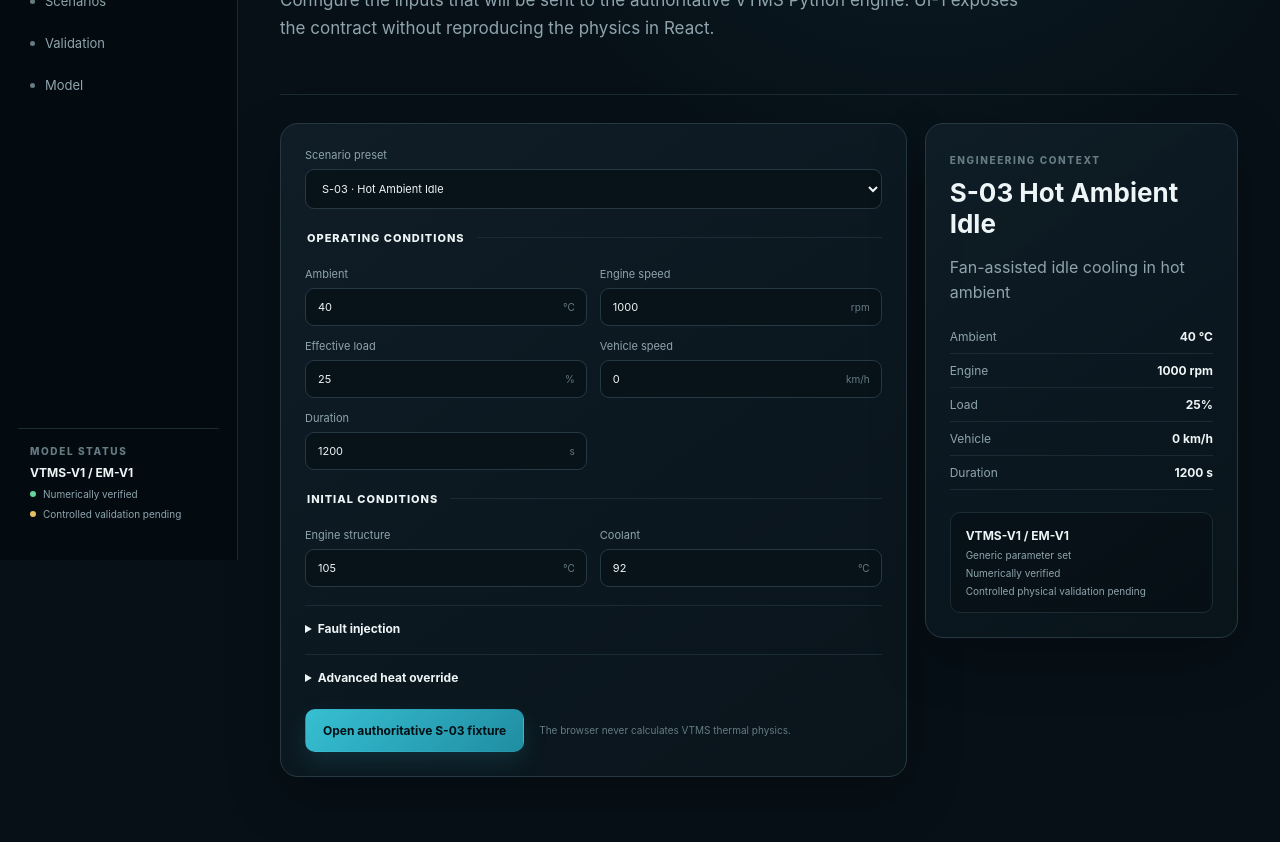
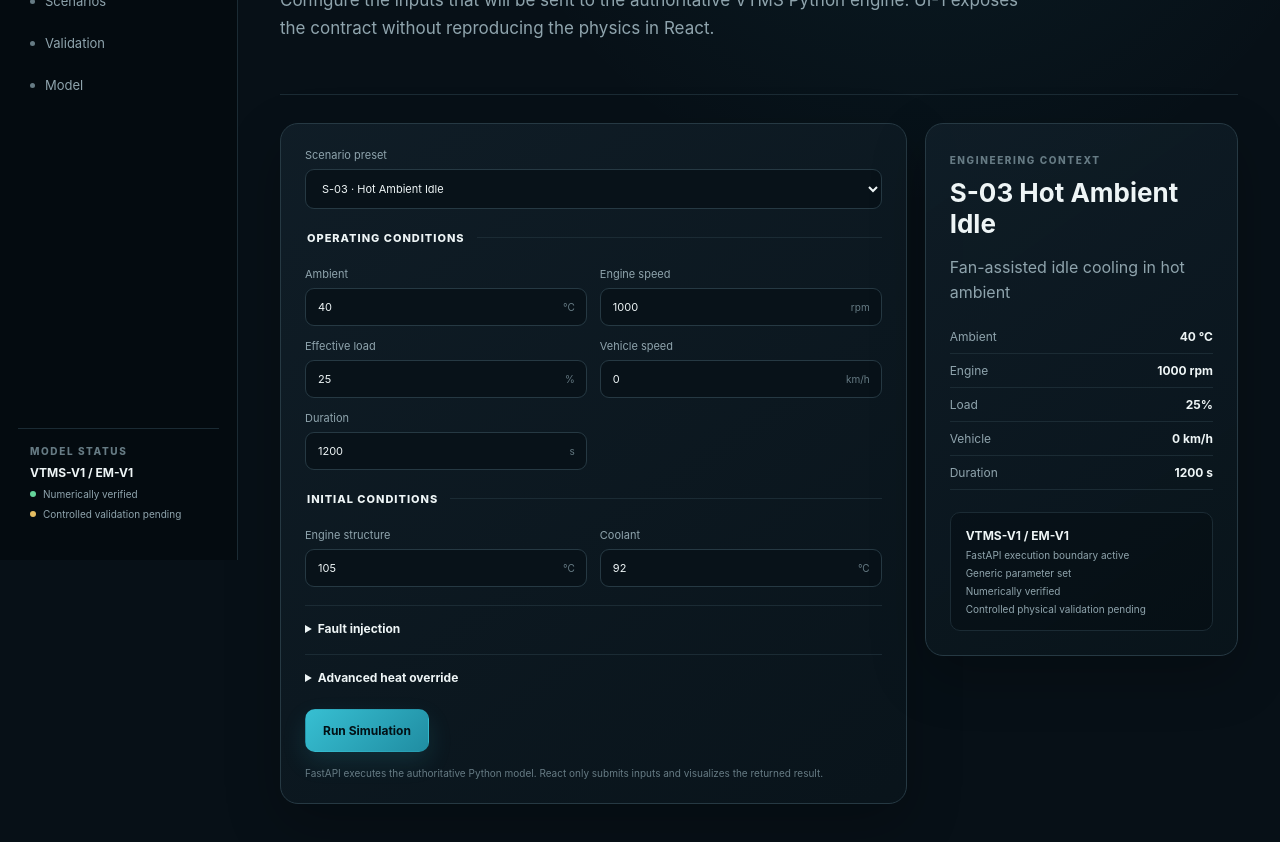
Before and after one commit to mpalmer79/vehicle-thermal-management-simulation, a Next.js app in the folder web/: page /simulate in a window 1280 px wide. Shown: the part 240-1082 px from the top of the page. Built offline with nearby package versions, Linux system fonts and the light colour scheme.

Commit message:
UI-2: execute Simulation Lab through FastAPI

```diff
--- a/web/components/simulation-form.tsx
+++ b/web/components/simulation-form.tsx
@@ -1,35 +1,183 @@
 "use client";
 
-import Link from "next/link";
 import { useMemo, useState } from "react";
-import { useSearchParams } from "next/navigation";
+import { useRouter, useSearchParams } from "next/navigation";
+
+import { runSimulation } from "@/lib/api";
 import { scenarioById, scenarios } from "@/lib/scenarios";
+import type { ThermostatMode } from "@/lib/vtms-types";
+
+type FormState = {
+  scenarioId: string;
+  ambient: number;
+  rpm: number;
+  load: number;
+  speedKmh: number;
+  duration: number;
+  engineTemp: number;
+  coolantTemp: number;
+  fanFailed: boolean;
+  thermostatMode: ThermostatMode;
+  thermostatHealthPct: number;
+  pumpHealthPct: number;
+  radiatorHealthPct: number;
+  airflowHealthPct: number;
+  engineHeatOverride: string;
+};
+
+function defaultsForScenario(id: string): FormState {
+  const scenario = scenarioById(id);
+  return {
+    scenarioId: scenario.id,
+    ambient: scenario.ambient,
+    rpm: scenario.rpm,
+    load: scenario.load,
+    speedKmh: scenario.speedKmh,
+    duration: scenario.duration,
+    engineTemp: scenario.id === "S-01" ? 20 : 105,
+    coolantTemp: scenario.id === "S-01" ? 20 : 92,
+    fanFailed: scenario.id === "S-05",
+    thermostatMode: scenario.id === "S-06" ? "stuck_closed" : "normal",
+    thermostatHealthPct: 100,
+    pumpHealthPct: scenario.id === "S-07" ? 50 : 100,
+    radiatorHealthPct: scenario.id === "S-08" ? 60 : 100,
+    airflowHealthPct: scenario.id === "S-09" ? 50 : 100,
+    engineHeatOverride: "",
+  };
+}
 
 export function SimulationForm() {
+  const router = useRouter();
   const searchParams = useSearchParams();
   const requestedScenario = searchParams.get("scenario");
   const initialScenario = scenarios.some((item) => item.id === requestedScenario) ? requestedScenario! : "S-03";
-  const [scenarioId, setScenarioId] = useState(initialScenario);
-  const scenario = useMemo(() => scenarioById(scenarioId), [scenarioId]);
+  const [form, setForm] = useState<FormState>(() => defaultsForScenario(initialScenario));
   const [custom, setCustom] = useState(false);
+  const [running, setRunning] = useState(false);
+  const [error, setError] = useState<string | null>(null);
+  const scenario = useMemo(() => scenarioById(form.scenarioId), [form.scenarioId]);
 
-  const selectScenario = (id: string) => { setScenarioId(id); setCustom(false); };
+  const update = <K extends keyof FormState>(key: K, value: FormState[K]) => {
+    setForm((current) => ({ ...current, [key]: value }));
+    setCustom(true);
+  };
+
+  const selectScenario = (id: string) => {
+    setForm(defaultsForScenario(id));
+    setCustom(false);
+    setError(null);
+  };
+
+  const submit = async (event: React.FormEvent<HTMLFormElement>) => {
+    event.preventDefault();
+    setRunning(true);
+    setError(null);
+
+    try {
+      const response = await runSimulation({
+        scenario_id: custom ? `CUSTOM-${scenario.id}` : scenario.id,
+        name: custom ? `Custom based on ${scenario.name}` : scenario.name,
+        duration_s: form.duration,
+        ambient_temp_c: form.ambient,
+        engine_speed_rpm: form.rpm,
+        effective_load_percent: form.load,
+        vehicle_speed_kmh: form.speedKmh,
+        initial_engine_temp_c: form.engineTemp,
+        initial_coolant_temp_c: form.coolantTemp,
+        engine_heat_override_w: form.engineHeatOverride.trim() === "" ? null : Number(form.engineHeatOverride),
+        output_interval_s: 2,
+        faults: {
+          fan_failed: form.fanFailed,
+          thermostat_mode: form.thermostatMode,
+          thermostat_health: form.thermostatHealthPct / 100,
+          pump_health: form.pumpHealthPct / 100,
+          radiator_health: form.radiatorHealthPct / 100,
+          airflow_health: form.airflowHealthPct / 100,
+        },
+      });
+
+      window.sessionStorage.setItem(`vtms:run:${response.run_id}`, JSON.stringify(response));
+      window.sessionStorage.setItem("vtms:last-run-id", response.run_id);
+      router.push(`/results/${response.run_id}`);
+    } catch (cause) {
+      setError(cause instanceof Error ? cause.message : "Simulation request failed.");
+    } finally {
+      setRunning(false);
+    }
+  };
 
   return (
     <div className="simulation-layout">
-      <form className="simulation-form" key={scenarioId}>
-        <label className="field full"><span>Scenario preset</span><select value={scenarioId} onChange={(event) => selectScenario(event.target.value)}>{scenarios.map((item) => <option key={item.id} value={item.id}>{item.id} · {item.name}</option>)}</select></label>
-        {custom && <div className="custom-note">Custom configuration based on {scenarioId}. UI-1 does not execute edited inputs yet.</div>}
-        <fieldset><legend>Operating conditions</legend><div className="field-grid"><label className="field"><span>Ambient</span><div className="input-unit"><input defaultValue={scenario.ambient} type="number" onChange={() => setCustom(true)} /><em>°C</em></div></label><label className="field"><span>Engine speed</span><div className="input-unit"><input defaultValue={scenario.rpm} min="700" max="6500" type="number" onChange={() => setCustom(true)} /><em>rpm</em></div></label><label className="field"><span>Effective load</span><div className="input-unit"><input defaultValue={scenario.load} min="0" max="100" type="number" onChange={() => setCustom(true)} /><em>%</em></div></label><label className="field"><span>Vehicle speed</span><div className="input-unit"><input defaultValue={scenario.speedKmh} min="0" type="number" onChange={() => setCustom(true)} /><em>km/h</em></div></label><label className="field"><span>Duration</span><div className="input-unit"><input defaultValue={scenario.duration} min="1" type="number" onChange={() => setCustom(true)} /><em>s</em></div></label></div></fieldset>
-        <fieldset><legend>Initial conditions</legend><div className="field-grid"><label className="field"><span>Engine structure</span><div className="input-unit"><input defaultValue={scenarioId === "S-01" ? 20 : 105} type="number" onChange={() => setCustom(true)} /><em>°C</em></div></label><label className="field"><span>Coolant</span><div className="input-unit"><input defaultValue={scenarioId === "S-01" ? 20 : 92} type="number" onChange={() => setCustom(true)} /><em>°C</em></div></label></div></fieldset>
-        <details className="form-disclosure"><summary>Fault injection</summary><p>Fan failure, thermostat mode, pump health, radiator health, and airflow health will connect to the API contract in UI-2.</p></details>
-        <details className="form-disclosure"><summary>Advanced heat override</summary><p>Direct engine heat input is intentionally an advanced engineering control and remains collapsed by default.</p></details>
+      <form className="simulation-form" onSubmit={submit}>
+        <label className="field full">
+          <span>Scenario preset</span>
+          <select value={form.scenarioId} onChange={(event) => selectScenario(event.target.value)}>
+            {scenarios.map((item) => <option key={item.id} value={item.id}>{item.id} · {item.name}</option>)}
+          </select>
+        </label>
+
+        {custom && <div className="custom-note">Custom configuration based on {form.scenarioId}. The run will be labeled separately from the frozen canonical case.</div>}
+
+        <fieldset>
+          <legend>Operating conditions</legend>
+          <div className="field-grid">
+            <label className="field"><span>Ambient</span><div className="input-unit"><input value={form.ambient} type="number" onChange={(event) => update("ambient", Number(event.target.value))} /><em>°C</em></div></label>
+            <label className="field"><span>Engine speed</span><div className="input-unit"><input value={form.rpm} min="0" max="6500" type="number" onChange={(event) => update("rpm", Number(event.target.value))} /><em>rpm</em></div></label>
+            <label className="field"><span>Effective load</span><div className="input-unit"><input value={form.load} min="0" max="100" type="number" onChange={(event) => update("load", Number(event.target.value))} /><em>%</em></div></label>
+            <label className="field"><span>Vehicle speed</span><div className="input-unit"><input value={form.speedKmh} min="0" type="number" step="0.1" onChange={(event) => update("speedKmh", Number(event.target.value))} /><em>km/h</em></div></label>
+            <label className="field"><span>Duration</span><div className="input-unit"><input value={form.duration} min="1" max="7200" type="number" onChange={(event) => update("duration", Number(event.target.value))} /><em>s</em></div></label>
+          </div>
+        </fieldset>
+
+        <fieldset>
+          <legend>Initial conditions</legend>
+          <div className="field-grid">
+            <label className="field"><span>Engine structure</span><div className="input-unit"><input value={form.engineTemp} type="number" onChange={(event) => update("engineTemp", Number(event.target.value))} /><em>°C</em></div></label>
+            <label className="field"><span>Coolant</span><div className="input-unit"><input value={form.coolantTemp} type="number" onChange={(event) => update("coolantTemp", Number(event.target.value))} /><em>°C</em></div></label>
+          </div>
+        </fieldset>
+
+        <details className="form-disclosure">
+          <summary>Fault injection</summary>
+          <div className="fault-controls">
+            <label className="check-field"><input checked={form.fanFailed} type="checkbox" onChange={(event) => update("fanFailed", event.target.checked)} /><span>Cooling fan failed</span></label>
+            <label className="field"><span>Thermostat mode</span><select value={form.thermostatMode} onChange={(event) => update("thermostatMode", event.target.value as ThermostatMode)}><option value="normal">Normal</option><option value="stuck_closed">Stuck closed</option><option value="stuck_open">Stuck open</option></select></label>
+            <div className="field-grid">
+              <label className="field"><span>Thermostat health</span><div className="input-unit"><input value={form.thermostatHealthPct} min="0" max="100" type="number" onChange={(event) => update("thermostatHealthPct", Number(event.target.value))} /><em>%</em></div></label>
+              <label className="field"><span>Pump health</span><div className="input-unit"><input value={form.pumpHealthPct} min="0" max="100" type="number" onChange={(event) => update("pumpHealthPct", Number(event.target.value))} /><em>%</em></div></label>
+              <label className="field"><span>Radiator health</span><div className="input-unit"><input value={form.radiatorHealthPct} min="0" max="100" type="number" onChange={(event) => update("radiatorHealthPct", Number(event.target.value))} /><em>%</em></div></label>
+              <label className="field"><span>Airflow health</span><div className="input-unit"><input value={form.airflowHealthPct} min="0" max="100" type="number" onChange={(event) => update("airflowHealthPct", Number(event.target.value))} /><em>%</em></div></label>
+            </div>
+          </div>
+        </details>
+
+        <details className="form-disclosure">
+          <summary>Advanced heat override</summary>
+          <p>When supplied, direct engine heat input bypasses the generic RPM/load heat-generation adapter. This remains an engineering control, not an AI estimate.</p>
+          <label className="field"><span>Engine heat override</span><div className="input-unit"><input value={form.engineHeatOverride} min="0" type="number" placeholder="Leave blank for RPM/load model" onChange={(event) => update("engineHeatOverride", event.target.value)} /><em>W</em></div></label>
+        </details>
+
+        {error && <div className="api-error" role="alert"><strong>Simulation not completed</strong><span>{error}</span></div>}
+
         <div className="form-action">
-          {scenarioId === "S-03" && !custom ? <Link className="button primary" href="/results/demo-s03">Open authoritative S-03 fixture</Link> : <button className="button primary" disabled type="button">Run Simulation in UI-2</button>}
-          <span>The browser never calculates VTMS thermal physics.</span>
+          <button className="button primary" disabled={running} type="submit">{running ? "Running VTMS..." : "Run Simulation"}</button>
+          <span>FastAPI executes the authoritative Python model. React only submits inputs and visualizes the returned result.</span>
         </div>
       </form>
-      <aside className="scenario-preview"><span className="eyebrow">ENGINEERING CONTEXT</span><h2>{scenario.id} {scenario.name}</h2><p>{scenario.purpose}</p><dl><div><dt>Ambient</dt><dd>{scenario.ambient} °C</dd></div><div><dt>Engine</dt><dd>{scenario.rpm} rpm</dd></div><div><dt>Load</dt><dd>{scenario.load}%</dd></div><div><dt>Vehicle</dt><dd>{scenario.speedKmh} km/h</dd></div><div><dt>Duration</dt><dd>{scenario.duration} s</dd></div></dl><div className="model-card"><strong>VTMS-V1 / EM-V1</strong><span>Generic parameter set</span><span>Numerically verified</span><span>Controlled physical validation pending</span></div></aside>
+
+      <aside className="scenario-preview">
+        <span className="eyebrow">ENGINEERING CONTEXT</span>
+        <h2>{custom ? "CUSTOM · " : ""}{scenario.id} {scenario.name}</h2>
+        <p>{scenario.purpose}</p>
+        <dl>
+          <div><dt>Ambient</dt><dd>{form.ambient} °C</dd></div>
+          <div><dt>Engine</dt><dd>{form.rpm} rpm</dd></div>
+          <div><dt>Load</dt><dd>{form.load}%</dd></div>
+          <div><dt>Vehicle</dt><dd>{form.speedKmh} km/h</dd></div>
+          <div><dt>Duration</dt><dd>{form.duration} s</dd></div>
+        </dl>
+        <div className="model-card"><strong>VTMS-V1 / EM-V1</strong><span>FastAPI execution boundary active</span><span>Generic parameter set</span><span>Numerically verified</span><span>Controlled physical validation pending</span></div>
+      </aside>
     </div>
   );
 }
```
